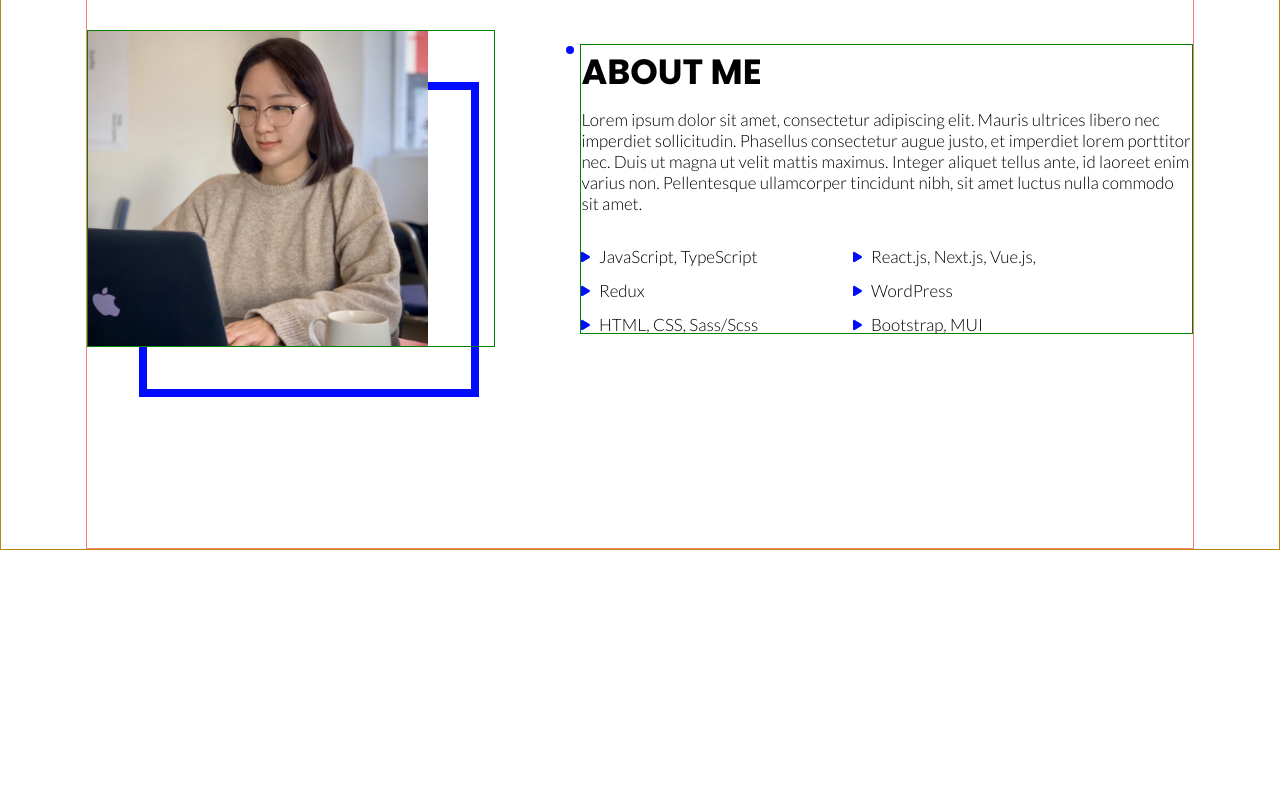
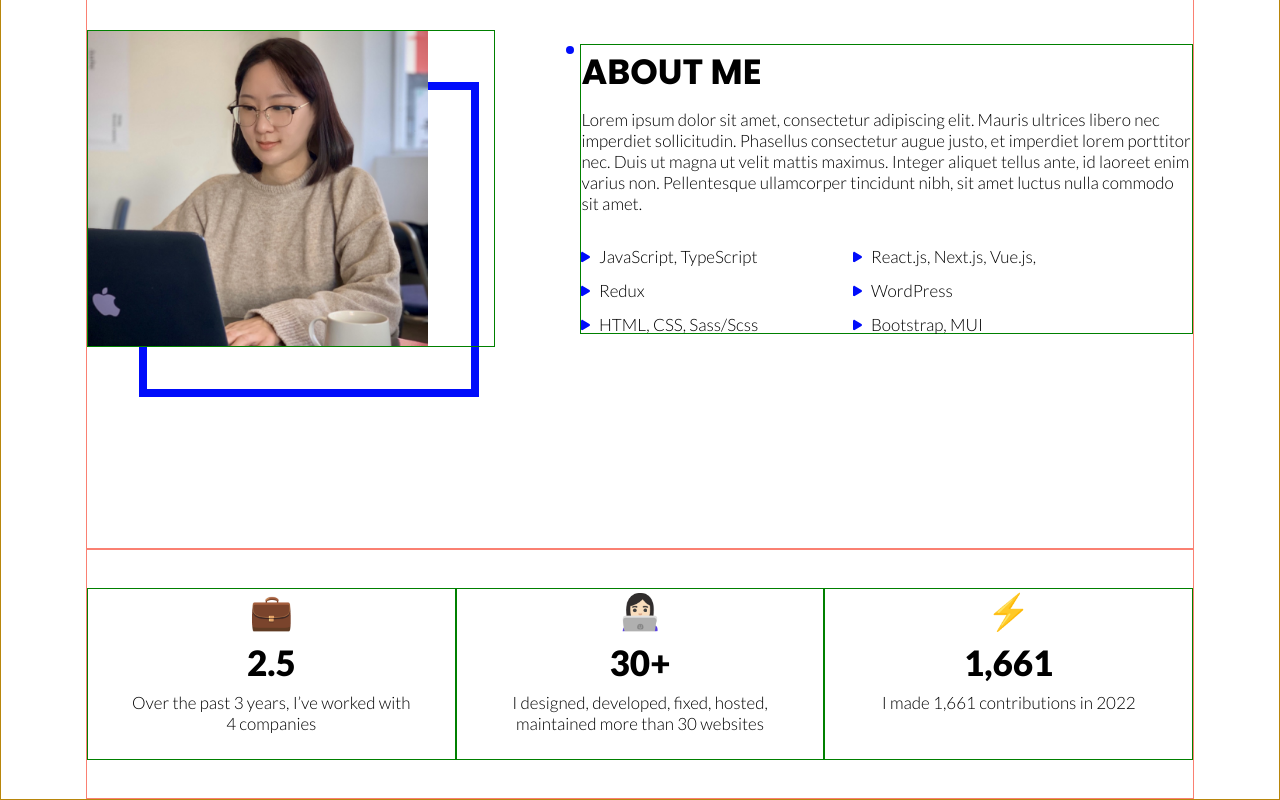
Before and after one commit to hyeonahc/portfolio, a Next.js app: page / in a window 1280 px wide. Shown: the part 3370-4170 px from the top of the page. Before the commit the page ends 3920 px from the top, so only its background shows below. Built offline with nearby package versions, Linux system fonts and the light colour scheme.

Commit message:
#10 feat: Create elements and Add design to AchievementSection

```diff
--- /dev/null
+++ b/components/AchievementSection/Achievement.styled.js
@@ -0,0 +1,24 @@
+import styled from 'styled-components'
+
+export const Wrapper = styled.div`
+  height: 10em;
+  width: 17em;
+  margin: 0 auto;
+  display: flex;
+  flex-direction: column;
+  align-items: center;
+  gap: 0.5em;
+`
+
+export const Emoji = styled.p`
+  font-size: ${props => props.theme.fontSizes.xxl};
+`
+
+export const Number = styled.p`
+  font-size: ${props => props.theme.fontSizes.xxl};
+  font-weight: ${props => props.theme.fontWeight.black};
+`
+
+export const Description = styled.p`
+  text-align: center;
+`
--- /dev/null
+++ b/components/AchievementSection/index.js
@@ -0,0 +1,41 @@
+import { Col, Row } from '@styles/globals'
+import { Description, Emoji, Number, Wrapper } from './Achievement.styled'
+
+const AchievementSection = () => {
+  const achievementData = [
+    {
+      emoji: '💼',
+      number: '2.5',
+      description: 'Over the past 3 years, I’ve worked with 4 companies',
+    },
+    {
+      emoji: '👩🏻‍💻',
+      number: '30+',
+      description:
+        'I designed, developed, fixed, hosted, maintained more than 30 websites',
+    },
+    {
+      emoji: '⚡',
+      number: '1,661',
+      description: 'I made 1,661 contributions in 2022',
+    },
+  ]
+
+  return (
+    <Row height='250px'>
+      {achievementData.map((achievement, index) => (
+        <Col
+          key={index}
+          flexBasis='33.333%'>
+          <Wrapper>
+            <Emoji>{achievement.emoji}</Emoji>
+            <Number>{achievement.number}</Number>
+            <Description>{achievement.description}</Description>
+          </Wrapper>
+        </Col>
+      ))}
+    </Row>
+  )
+}
+
+export default AchievementSection
--- a/pages/index.js
+++ b/pages/index.js
@@ -1,4 +1,5 @@
 import AboutSection from '@components/AboutSection'
+import AchievementSection from '@components/AchievementSection'
 import MainSection from '@components/MainSection'
 import ProjectSection from '@components/ProjectSection'
 
@@ -8,6 +9,7 @@ const Home = () => {
       <MainSection />
       <ProjectSection />
       <AboutSection />
+      <AchievementSection />
     </div>
   )
 }
```
